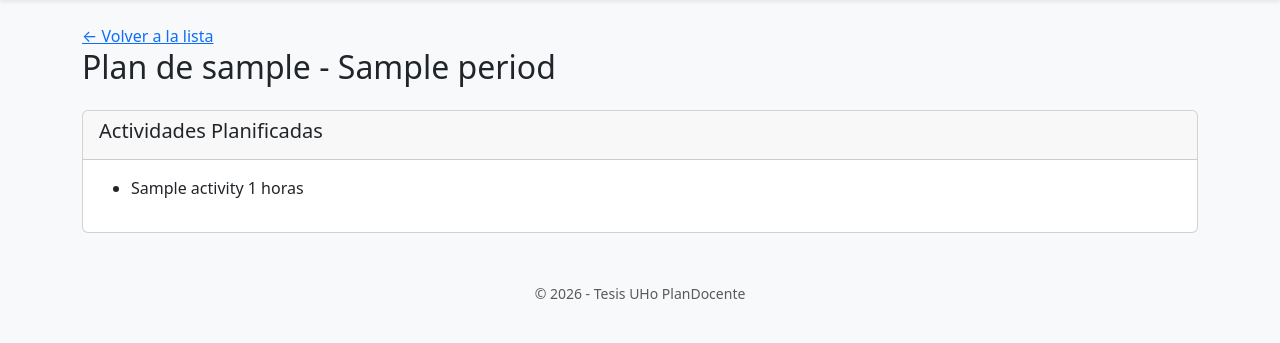
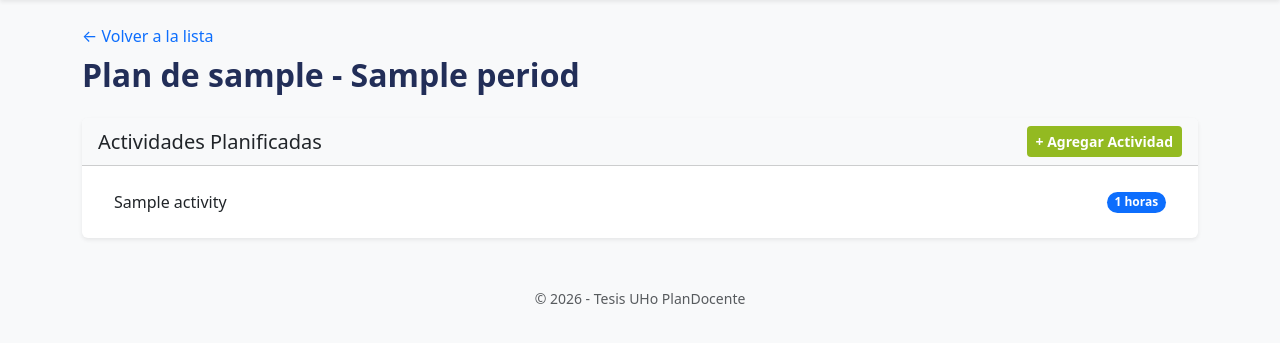
Before and after one commit to aguileraperezdaniela421-droid/Tesis_uHo_Plan_Docente, a Django app: page /planes/1/ in a window 1280 px wide. Shown: the part 71-414 px from the top of the page. Run offline with Django 5.2, Linux system fonts and the light colour scheme; tables that the repository leaves empty hold one stand-in row (values such as "Sample post").

Commit message:
feat(planning): completar CRUD de actividades dentro de los planes anuales

```diff
--- a/planning/templates/planning/detalle_plan.html
+++ b/planning/templates/planning/detalle_plan.html
@@ -2,30 +2,32 @@
 
 {% block content %}
     <div class="mb-4">
-
-        <a href="{% url 'lista_planes' %}">← Volver a la lista</a>
-
-
-        <h2>Plan de {{ plan.teacher.user.username }} - {{ plan.period.name }}</h2>
+        <a href="{% url 'lista_planes' %}" class="text-decoration-none">← Volver a la lista</a>
+        <h2 class="mt-2 fw-bold" style="color: #222e58;">
+            Plan de {{ plan.teacher.user.username }} - {{ plan.period.name }}
+        </h2>
     </div>
 
-    <div class="card">
-        <div class="card-header">
-            <h5>Actividades Planificadas</h5>
+    <div class="card shadow-sm border-0">
+        <div class="card-header bg-light d-flex justify-content-between align-items-center">
+            <h5 class="mb-0">Actividades Planificadas</h5>
+            <a href="{% url 'crear_actividad' plan.id %}" class="btn btn-uho btn-sm">+ Agregar Actividad</a>
         </div>
+
         <div class="card-body">
-            <ul>
+            <ul class="list-group list-group-flush">
 
                 {% for actividad in actividades %}
-                    <li>
+                    <li class="list-group-item d-flex justify-content-between align-items-center">
                         {{ actividad.name }}
-                        <span>{{ actividad.planned_hours }} horas</span>
+                        <span class="badge bg-primary rounded-pill">{{ actividad.planned_hours }} horas</span>
                     </li>
+                {% empty %}
+                    <li class="list-group-item text-muted text-center py-4">
+                        Este plan aún no tiene actividades registradas.
+                    </li>
+                {% endfor %} <!-- ¡ESTA ES LA LÍNEA QUE FALTABA! -->
 
-
-                {% empty %}
-                    <li>Este plan aún no tiene actividades registradas.</li>
-                {% endfor %}
             </ul>
         </div>
     </div>
--- a/planning/urls.py
+++ b/planning/urls.py
@@ -5,4 +5,5 @@ urlpatterns = [
     path('', views.lista_planes, name='lista_planes'),
     path('crear/', views.crear_plan, name='crear_plan'),
      path('<int:plan_id>/', views.detalle_plan, name='detalle_plan'),
+     path('<int:plan_id>/crear-actividad/', views.crear_actividad, name='crear_actividad'),
 ]
--- a/planning/views.py
+++ b/planning/views.py
@@ -1,6 +1,7 @@
 from django.shortcuts import render, redirect, get_object_or_404
 from .models import Plan
 from .forms import PlanForm
+from .forms import ActivityForm
 
 def lista_planes(request):
     planes = Plan.objects.all()
@@ -24,3 +25,18 @@ def detalle_plan(request, plan_id):
     actividades = plan.activity_set.all()
 
     return render(request, 'planning/detalle_plan.html', {'plan': plan, 'actividades': actividades})
+
+def crear_actividad(request, plan_id):
+    plan = get_object_or_404(Plan, id=plan_id) # Buscamos el plan al que pertenece
+
+    if request.method == 'POST':
+        form = ActivityForm(request.POST)
+        if form.is_valid():
+            actividad = form.save(commit=False)
+            actividad.plan = plan
+            actividad.save()
+            return redirect('detalle_plan', plan_id=plan.id)
+    else:
+        form = ActivityForm()
+
+    return render(request, 'planning/crear_actividad.html', {'form': form, 'plan': plan})
```
Also changed, not shown: planning/forms.py (+7 -1 lines), planning/templates/planning/crear_actividad.html (added, +26 -0 lines).
